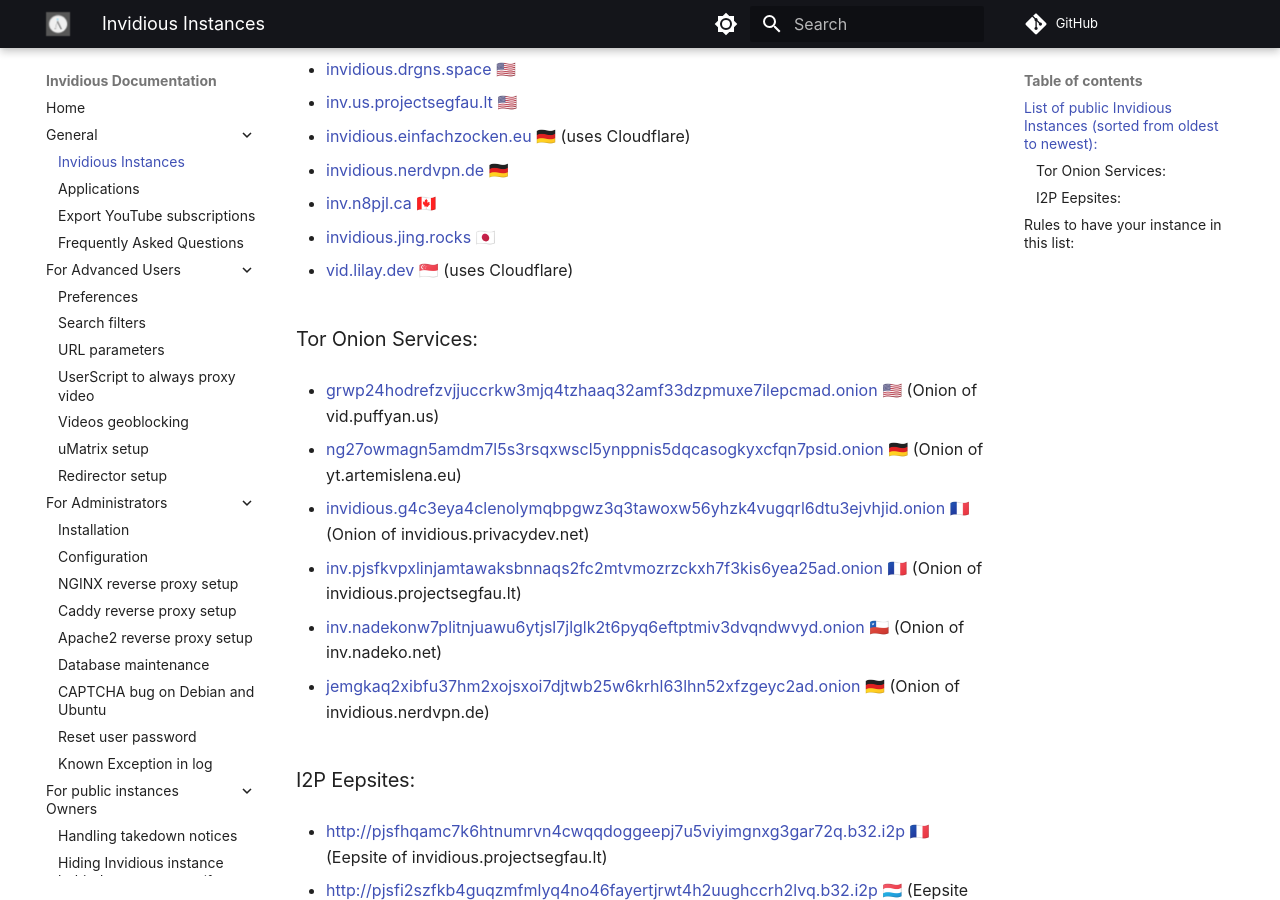
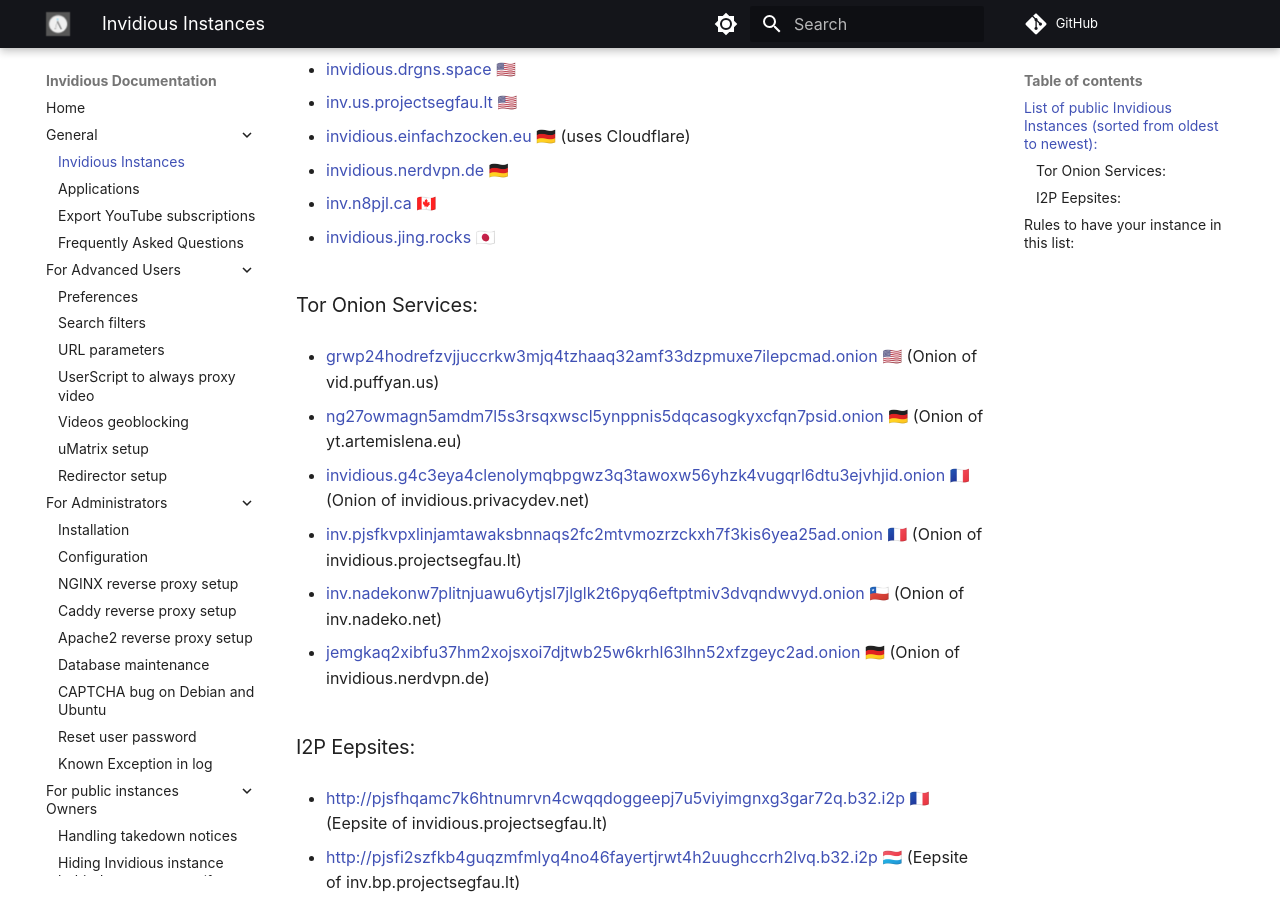
Before and after one commit to iv-org/documentation, an MkDocs documentation site: the page built from docs/instances.md, in a window 1280 px wide and 900 px high, scrolled down 1059 px. Built offline with MkDocs 1.6.1 and Material for MkDocs 9.7.7, drawn with Linux system fonts in a browser that asks for light colours; comment, search, counter and statistics services are not loaded.

Commit message:
Revert "Add vid.lilay.dev"
This reverts commit e3abe75be38dd719537bf4868ab80f54179d46b1.

```diff
--- a/docs/instances.md
+++ b/docs/instances.md
@@ -58,8 +58,6 @@
 
 * [invidious.jing.rocks](https://invidious.jing.rocks) 🇯🇵
 
-* [vid.lilay.dev](https://vid.lilay.dev) 🇸🇬 (uses Cloudflare)
-
 ### Tor Onion Services:
 
 * [grwp24hodrefzvjjuccrkw3mjq4tzhaaq32amf33dzpmuxe7ilepcmad.onion](http://grwp24hodrefzvjjuccrkw3mjq4tzhaaq32amf33dzpmuxe7ilepcmad.onion) 🇺🇸 (Onion of vid.puffyan.us)
```
